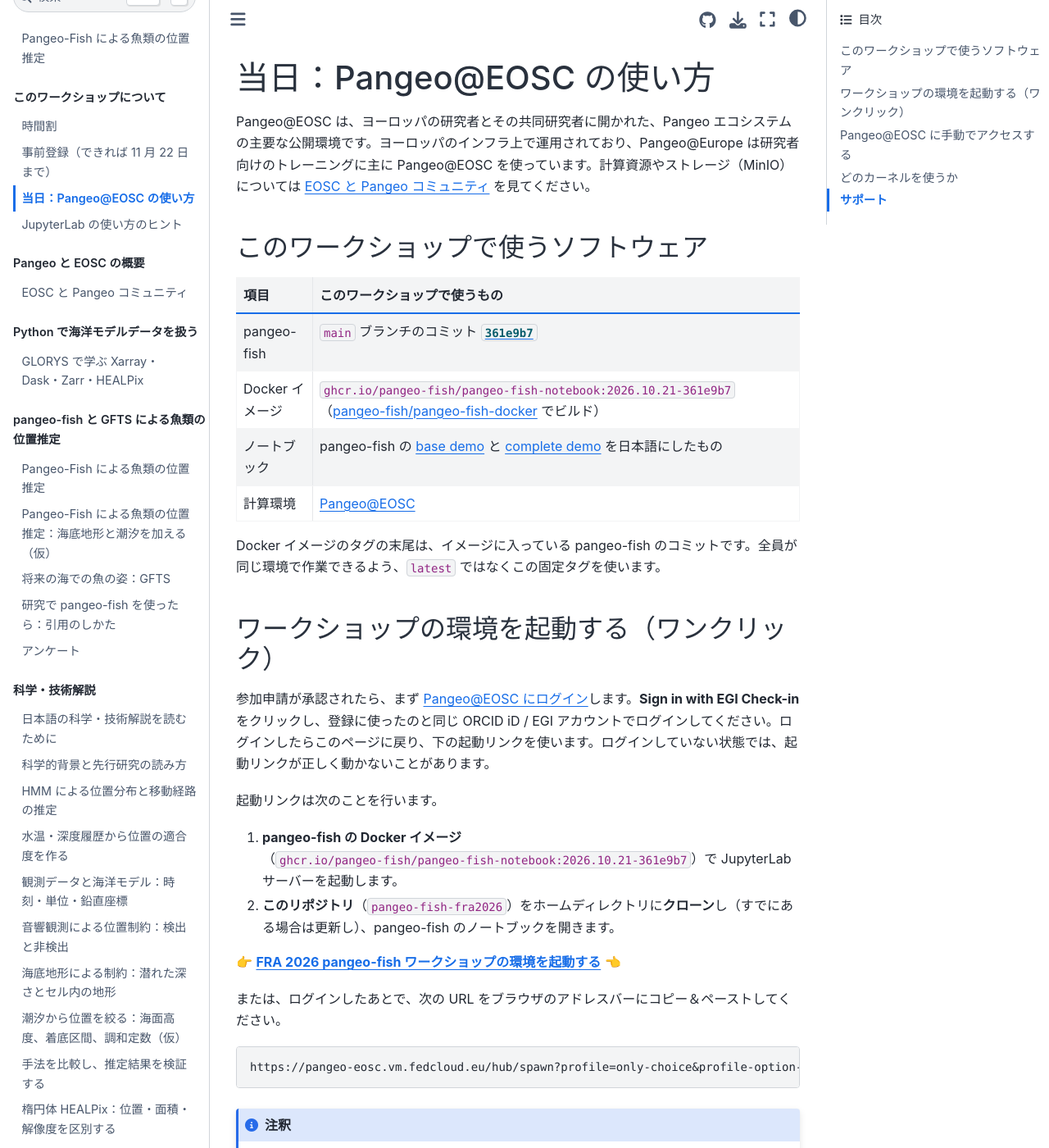
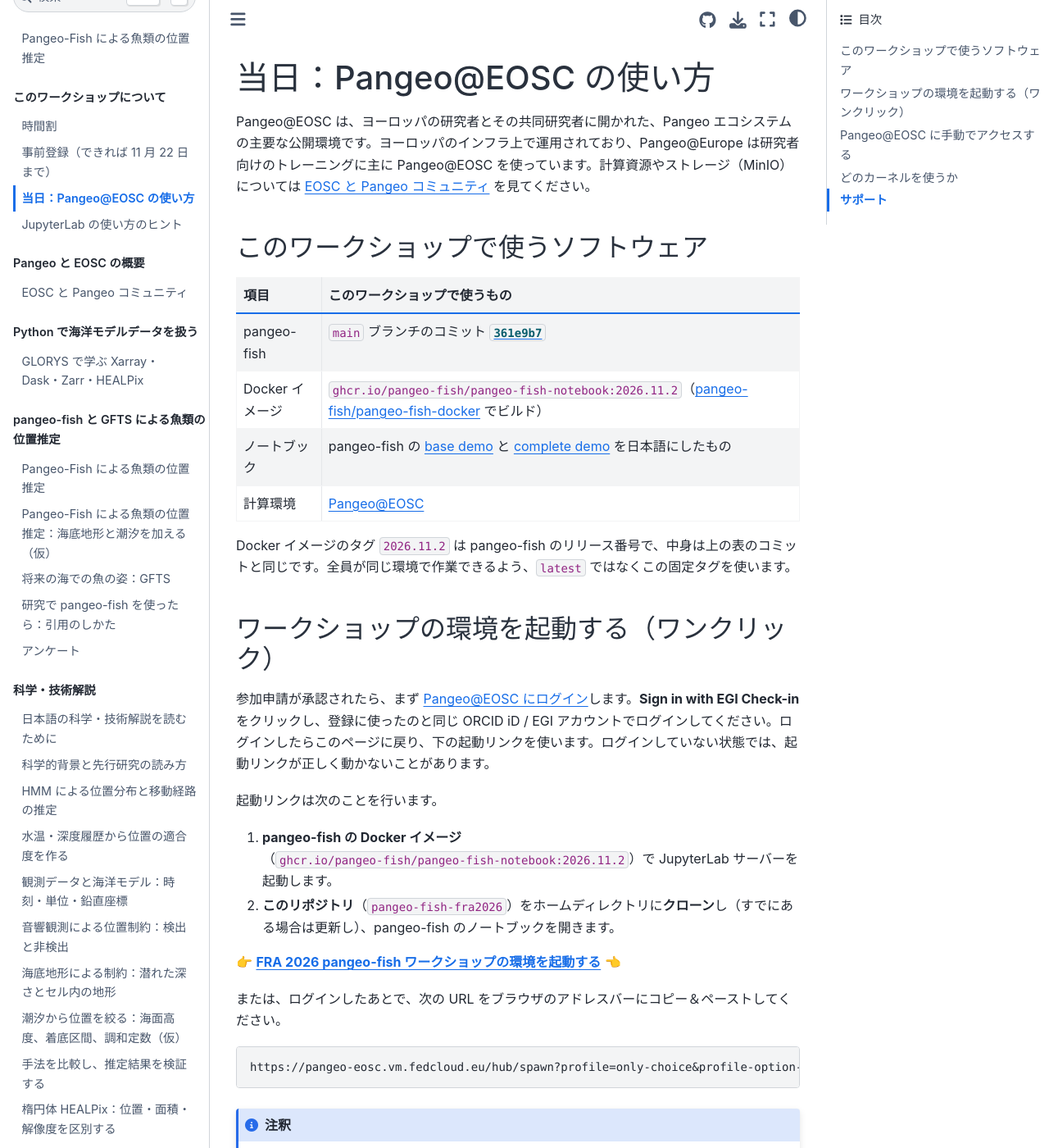
Before and after one commit to pangeo-fish/pangeo-fish-fra2026, a Jupyter Book: the page built from docs/pangeo-eosc.md, in a window 1280 px wide and 1400 px high. Shown: the whole window at 82% size. Built offline with Jupyter Book 1.0.4 settings and Sphinx 7.4.7 and the Sphinx Book theme 1.1.4, drawn with Linux system fonts in a browser that asks for light colours; comment, search, counter and statistics services are not loaded; some of the changed text lies outside the part shown.

Commit message:
Docker イメージの表記をリリースのタグ 2026.11.2 に変更

````diff
--- a/docs/pangeo-eosc.md
+++ b/docs/pangeo-eosc.md
@@ -9,12 +9,12 @@ Pangeo@EOSC は、ヨーロッパの研究者とその共同研究者に開か
 | 項目 | このワークショップで使うもの |
 | --- | --- |
 | pangeo-fish | `main` ブランチのコミット [`361e9b7`](https://github.com/pangeo-fish/pangeo-fish/tree/361e9b7639b09115c281e13c7fe78da22b2c1711) |
-| Docker イメージ | `ghcr.io/pangeo-fish/pangeo-fish-notebook:2026.10.21-361e9b7`（[pangeo-fish/pangeo-fish-docker](https://github.com/pangeo-fish/pangeo-fish-docker) でビルド） |
+| Docker イメージ | `ghcr.io/pangeo-fish/pangeo-fish-notebook:2026.11.2`（[pangeo-fish/pangeo-fish-docker](https://github.com/pangeo-fish/pangeo-fish-docker) でビルド） |
 | ノートブック | pangeo-fish の [base demo](https://github.com/pangeo-fish/pangeo-fish/blob/361e9b7639b09115c281e13c7fe78da22b2c1711/notebooks/pangeo-fish-base-demo.ipynb) と [complete demo](https://github.com/pangeo-fish/pangeo-fish/blob/361e9b7639b09115c281e13c7fe78da22b2c1711/notebooks/pangeo-fish-complete-demo.ipynb) を日本語にしたもの |
 | 計算環境 | [Pangeo@EOSC](https://pangeo-eosc.vm.fedcloud.eu/) |
 <!-- versions:end -->
 
-Docker イメージのタグの末尾は、イメージに入っている pangeo-fish のコミットです。全員が同じ環境で作業できるよう、`latest` ではなくこの固定タグを使います。
+Docker イメージのタグ `2026.11.2` は pangeo-fish のリリース番号で、中身は上の表のコミットと同じです。全員が同じ環境で作業できるよう、`latest` ではなくこの固定タグを使います。
 
 ## ワークショップの環境を起動する（ワンクリック）
 
@@ -22,15 +22,15 @@ Docker イメージのタグの末尾は、イメージに入っている pangeo
 
 起動リンクは次のことを行います。
 
-1. **pangeo-fish の Docker イメージ**（`ghcr.io/pangeo-fish/pangeo-fish-notebook:2026.10.21-361e9b7`）で JupyterLab サーバーを起動します。
+1. **pangeo-fish の Docker イメージ**（`ghcr.io/pangeo-fish/pangeo-fish-notebook:2026.11.2`）で JupyterLab サーバーを起動します。
 2. **このリポジトリ**（`pangeo-fish-fra2026`）をホームディレクトリに**クローン**し（すでにある場合は更新し）、pangeo-fish のノートブックを開きます。
 
-👉 **<a href="https://pangeo-eosc.vm.fedcloud.eu/hub/spawn?profile=only-choice&amp;profile-option-only-choice--image--unlisted-choice=ghcr.io%2Fpangeo-fish%2Fpangeo-fish-notebook%3A2026.10.21-361e9b7&amp;next=%2Fhub%2Fuser-redirect%2Fgit-pull%3Frepo%3Dhttps%253A%252F%252Fgithub.com%252Fpangeo-fish%252Fpangeo-fish-fra2026%26urlpath%3Dlab%252Ftree%252Fpangeo-fish-fra2026%252Fdocs%252Fpangeo-fish.ipynb%26branch%3Dmain">FRA 2026 pangeo-fish ワークショップの環境を起動する</a>** 👈
+👉 **<a href="https://pangeo-eosc.vm.fedcloud.eu/hub/spawn?profile=only-choice&amp;profile-option-only-choice--image--unlisted-choice=ghcr.io%2Fpangeo-fish%2Fpangeo-fish-notebook%3A2026.11.2&amp;next=%2Fhub%2Fuser-redirect%2Fgit-pull%3Frepo%3Dhttps%253A%252F%252Fgithub.com%252Fpangeo-fish%252Fpangeo-fish-fra2026%26urlpath%3Dlab%252Ftree%252Fpangeo-fish-fra2026%252Fdocs%252Fpangeo-fish.ipynb%26branch%3Dmain">FRA 2026 pangeo-fish ワークショップの環境を起動する</a>** 👈
 
 または、ログインしたあとで、次の URL をブラウザのアドレスバーにコピー＆ペーストしてください。
 
 ```
-https://pangeo-eosc.vm.fedcloud.eu/hub/spawn?profile=only-choice&profile-option-only-choice--image--unlisted-choice=ghcr.io%2Fpangeo-fish%2Fpangeo-fish-notebook%3A2026.10.21-361e9b7&next=%2Fhub%2Fuser-redirect%2Fgit-pull%3Frepo%3Dhttps%253A%252F%252Fgithub.com%252Fpangeo-fish%252Fpangeo-fish-fra2026%26urlpath%3Dlab%252Ftree%252Fpangeo-fish-fra2026%252Fdocs%252Fpangeo-fish.ipynb%26branch%3Dmain
+https://pangeo-eosc.vm.fedcloud.eu/hub/spawn?profile=only-choice&profile-option-only-choice--image--unlisted-choice=ghcr.io%2Fpangeo-fish%2Fpangeo-fish-notebook%3A2026.11.2&next=%2Fhub%2Fuser-redirect%2Fgit-pull%3Frepo%3Dhttps%253A%252F%252Fgithub.com%252Fpangeo-fish%252Fpangeo-fish-fra2026%26urlpath%3Dlab%252Ftree%252Fpangeo-fish-fra2026%252Fdocs%252Fpangeo-fish.ipynb%26branch%3Dmain
 ```
 
 :::{note}
@@ -46,10 +46,10 @@ JupyterLab サーバーが**すでに動いている**場合（たとえば別
 サーバーのオプションの **Image** で **"Specify an existing docker image"**（カスタムイメージ）を選び、次を入力します。
 
 ```
-ghcr.io/pangeo-fish/pangeo-fish-notebook:2026.10.21-361e9b7
+ghcr.io/pangeo-fish/pangeo-fish-notebook:2026.11.2
 ```
 
-固定タグ `2026.10.21-361e9b7` には、このワークショップ用に準備した Pangeo-Fish のバージョンが入っています。全員が同じ環境で作業できるよう、この固定タグを使ってください。イメージは [pangeo-fish/pangeo-fish-docker](https://github.com/pangeo-fish/pangeo-fish-docker) でビルド・テストされています。
+固定タグ `2026.11.2` には、このワークショップ用に準備した Pangeo-Fish のバージョンが入っています。全員が同じ環境で作業できるよう、この固定タグを使ってください。イメージは [pangeo-fish/pangeo-fish-docker](https://github.com/pangeo-fish/pangeo-fish-docker) でビルド・テストされています。
 
 JupyterLab が起動したら、ターミナルを開いてこのリポジトリをクローンします。
 
````
Also changed, not shown: README.md (+4 -4 lines), docs/science/00_guide.md (+1 -1 lines), docs/science/11_parameters_versions.md (+2 -2 lines), docs/pangeo-fish-complete.ipynb, docs/pangeo-fish.ipynb, 1 other file.
